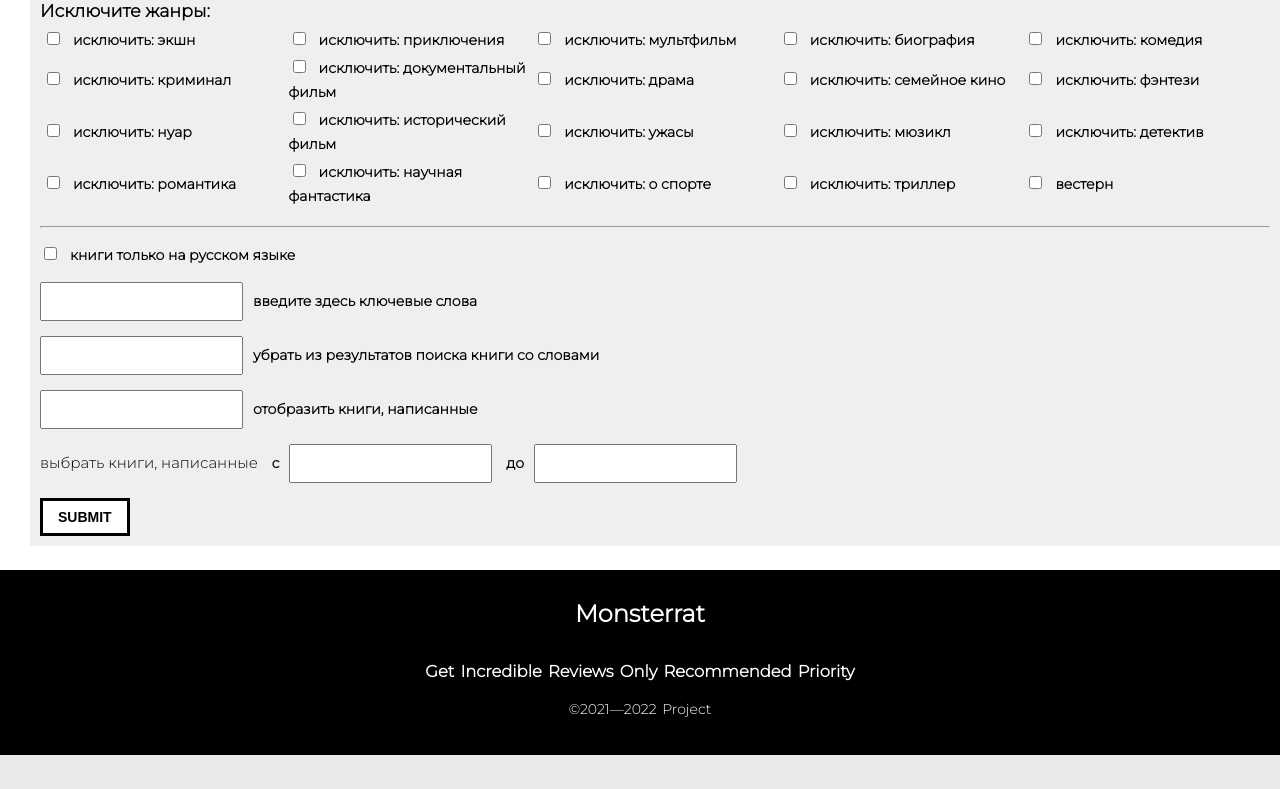
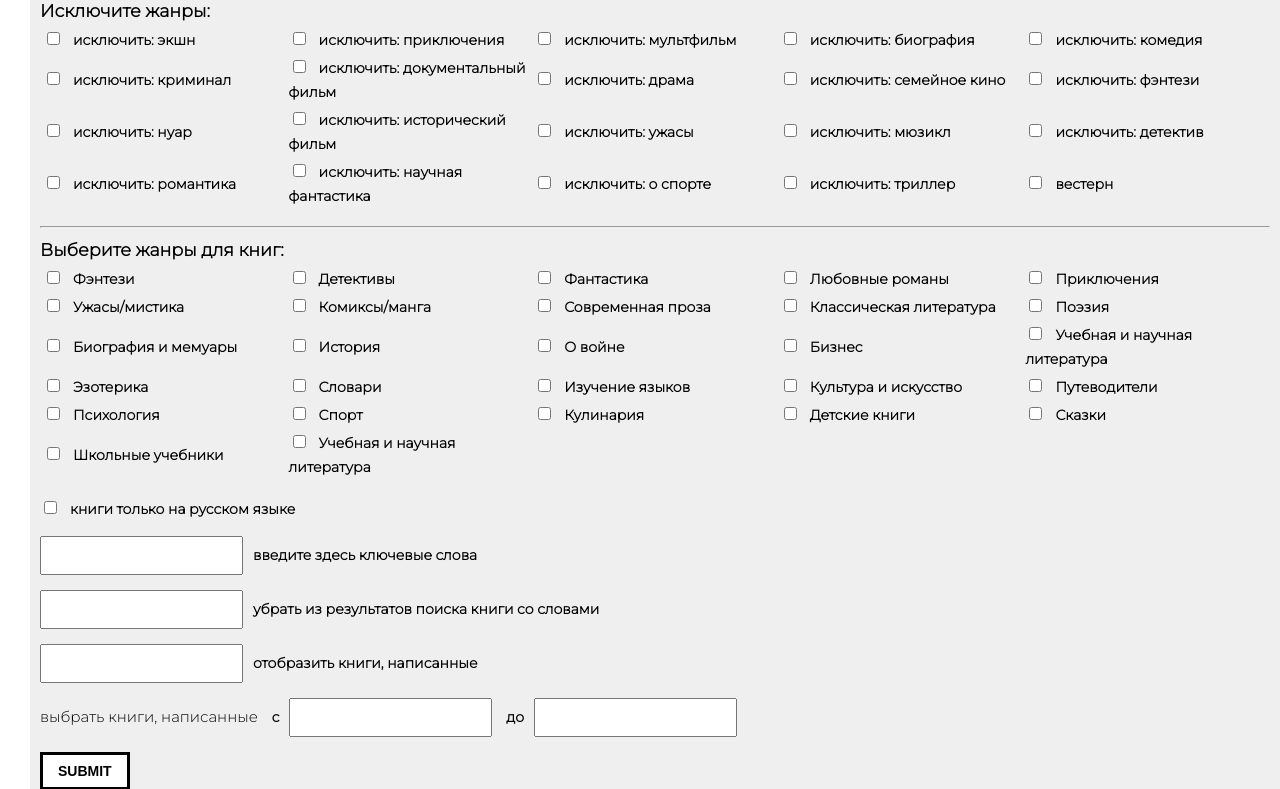
Before and after one commit to kolenka-matka/spasite, a Django app: page /movies_choice/ in a window 1280 px wide. Shown: the part 766-1555 px from the top of the page. Before the commit the page ends 1521 px from the top, so only its background shows below. Run offline with Django 4.2, Linux system fonts and the light colour scheme; some libraries are stand-ins or nearby versions.

Commit message:
ура поиск по книгам!

```diff
--- a/girorp/forms.py
+++ b/girorp/forms.py
@@ -111,6 +111,8 @@ class MoviesChoiceForm(forms.Form):
     books = forms.BooleanField(label='книги', required=False)
     podcasts = forms.BooleanField(label='подкасты', required=False)
 
+    # test = forms.BooleanField(label='ПОМОГИТЕ', required=False)
+
 
     fantasy_book = forms.BooleanField(label='Фэнтези', required=False)
     detective_book = forms.BooleanField(label='Детективы', required=False)
@@ -119,7 +121,6 @@ class MoviesChoiceForm(forms.Form):
     adventure_book = forms.BooleanField(label='Приключения', required=False)
     horror_book = forms.BooleanField(label='Ужасы/мистика', required=False)
     manga_book = forms.BooleanField(label='Комиксы/манга', required=False)
-
     modern_prose_book = forms.BooleanField(label='Современная проза', required=False)
     classic_book = forms.BooleanField(label='Классическая литература', required=False)
     poetry_book = forms.BooleanField(label='Поэзия', required=False)
@@ -130,7 +131,6 @@ class MoviesChoiceForm(forms.Form):
     study_book = forms.BooleanField(label='Учебная и научная литература', required=False)
     esoteric_book = forms.BooleanField(label='Эзотерика', required=False)
     dictionary_book = forms.BooleanField(label='Словари', required=False)
-
     languages_book = forms.BooleanField(label='Изучение языков', required=False)
     art_book = forms.BooleanField(label='Культура и искусство', required=False)
     maps_book = forms.BooleanField(label='Путеводители', required=False)
--- a/girorp/views.py
+++ b/girorp/views.py
@@ -3,10 +3,10 @@ from django.shortcuts import render
 from django.contrib.auth import authenticate, login, logout
 from django.contrib.auth.decorators import login_required
 from django.shortcuts import HttpResponseRedirect
-from .create_request import create_request
+from .create_request import create_request, books_help, from_hren_to_genre
 from .forms import LoginForm, UserRegistrationForm, MoviesChoiceForm
 from dal import autocomplete
-from .lists import actors_list
+from .lists import actors_list, new_book_genres_list
 
 
 
@@ -141,15 +141,17 @@ def choose_movies(request):  # !!!!!!!!!!!!!!!!!!!!!!! ФИЛЬМЫ
             exclude_thriller = ('thriller', form.cleaned_data.get('exclude_thriller'))
             exclude_western = ('western', form.cleaned_data.get('exclude_western'))
 
-            exclude_genres = {exclude_adventure, exclude_animation, exclude_biography, exclude_comedy, exclude_crime, exclude_documentary,
-                              exclude_drama, exclude_family, exclude_action, fantasy, exclude_film_noir, exclude_history, exclude_horror, exclude_fantasy,
-                              exclude_musical, exclude_mystery, exclude_romance, exclude_sci_fi, exclude_sport, exclude_thriller, exclude_western}
+            exclude_genres = {exclude_adventure, exclude_animation, exclude_biography, exclude_comedy, exclude_crime,
+                              exclude_documentary,
+                              exclude_drama, exclude_family, exclude_action, fantasy, exclude_film_noir,
+                              exclude_history, exclude_horror, exclude_fantasy,
+                              exclude_musical, exclude_mystery, exclude_romance, exclude_sci_fi, exclude_sport,
+                              exclude_thriller, exclude_western}
             exclude_genres = {item[0].replace('_', '-') for item in exclude_genres if item[1] == True}
             if exclude_genres:
                 selection.append('вы исключили следующие жанры: ' + ', '.join(exclude_genres))
 
             plot = form.cleaned_data.get('plot')
-
 
             # ---------------------------------- КАТЕГОРИЯ ПОИСКА ----------------------------------
             tv_series = ('tv_series', form.cleaned_data.get('tv_series'))
@@ -157,6 +159,10 @@ def choose_movies(request):  # !!!!!!!!!!!!!!!!!!!!!!! ФИЛЬМЫ
             games = ('games', form.cleaned_data.get('games'))
             books = ('books', form.cleaned_data.get('books'))
             podcasts = ('podcasts', form.cleaned_data.get('podcasts'))
+
+            res = ('teeesting things', form.cleaned_data.get('test'))
+            tests = [res]
+            selected_res = [item[0].replace('_', '-') for item in tests if item[1] == True]
 
             categories = [tv_series, movies, games, books, podcasts]
             selected_category = [item[0].replace('_', '-') for item in categories if item[1] == True]
@@ -183,7 +189,9 @@ def choose_movies(request):  # !!!!!!!!!!!!!!!!!!!!!!! ФИЛЬМЫ
             study_book = ('/znaniya-navyki/uchebnaya-nauchnaya-literatura/', form.cleaned_data.get('study_book'))
             esoteric_book = ('/knigi-ezoterika/', form.cleaned_data.get('esoteric_book'))
             dictionary_book = ('/spravochniki-slovari/', form.cleaned_data.get('dictionary_book'))
-            languages_book = ('/znaniya-navyki/uchebnaya-nauchnaya-literatura/gumanitarnye-obschestvennye-nauki/izuchenie-yazykov/', form.cleaned_data.get('languages_book'))
+            languages_book = (
+            '/znaniya-navyki/uchebnaya-nauchnaya-literatura/gumanitarnye-obschestvennye-nauki/izuchenie-yazykov/',
+            form.cleaned_data.get('languages_book'))
             art_book = ('/knigi-iskusstvo/', form.cleaned_data.get('art_book'))
             maps_book = ('/spravochniki-slovari/putevoditeli/', form.cleaned_data.get('maps_book'))
             psychology_book = ('/knigi-psihologiya/', form.cleaned_data.get('psychology_book'))
@@ -194,20 +202,29 @@ def choose_movies(request):  # !!!!!!!!!!!!!!!!!!!!!!! ФИЛЬМЫ
             student_book = ('/detskie-knigi/uchebnaya-literatura/', form.cleaned_data.get('student_book'))
             school_book = ('/shkolnye-uchebniki/', form.cleaned_data.get('school_book'))
 
-            books = [fantasy_book, detective_book, science_fiction_book, romance_book, adventure_book, horror_book, manga_book,
-                               modern_prose_book, classic_book, poetry_book, biography_book, history_book, war_book, business_book, study_book,
-                               esoteric_book, dictionary_book, languages_book, psychology_book, maps_book, art_book, sport_book, cooking_book,
-                               kids_book, fairytales_book, student_book, school_book]
 
-            selected_books = [item[0] for item in books if item[1] == True]
+
+            books = [fantasy_book, detective_book, science_fiction_book, romance_book, adventure_book, horror_book,
+                     manga_book,
+                     modern_prose_book, classic_book, poetry_book, biography_book, history_book, war_book,
+                     business_book,
+                     study_book, esoteric_book, dictionary_book, languages_book, psychology_book, maps_book, art_book,
+                     sport_book,
+                     cooking_book, kids_book, fairytales_book, student_book, school_book]
+
+            selected_books = [item[0].replace('_', '-') for item in books if item[1] == True]
+            # !!!!!!!!!!!!!!!!!!!!!!!!!!!!!!!!!!!!!!!!!!!!!!!!!!!!!!!!!!!!!!!!!!!!!!!!!
+            # selected_books = [from_hren_to_genre(i) for i in selected_books]
+            # !!!!!!!!!!!!!!!!!!!!!!!!!!!!!!!!!!!!!!!!!!!!!!!!!!!!!!!!!!!!!!!!!!!!!!!!!
             if selected_books:
                 selection.append('вы выбрали следующие жанры для книг: ' + ', '.join(selected_books))
 
             # !!!!!!!!!!!!!!!! -- вот отсюда начинается код из-за которого ничего не работает -- !!!!!!!!!!!!!!!!!!!
 
-
-            return render(request, 'search/movies_results.html',
-                          {'temp': create_request(selected_books, selected_category, selected_genres, countries, exclude_genres, plot, ratings, actors), 'selection': selection})
+            return render(request, 'search/books_results.html',
+                          {'temp': create_request(selected_books, selected_category, selected_genres, countries,
+                                                  exclude_genres, plot, ratings, actors), 'selection': selection,
+                           'books': books_help(selected_books)})
     else:
         form = MoviesChoiceForm()
     return render(request, 'search/movies_choice.html', {'form': form})
--- a/templates/search/movies_choice.html
+++ b/templates/search/movies_choice.html
@@ -42,6 +42,7 @@
     <form method="post">
         <h3>Выберите категорию поиска:</h3>
         {% csrf_token %}
+
         {% render_field form.movies class="genres" %}<label class="genres">{{ form.movies.label }}</label>
         {% render_field form.tv_series class="genres" %}<label class="genres">{{ form.tv_series.label }}</label>
         {% render_field form.games class="genres" %}<label class="genres">{{ form.games.label }}</label>
@@ -120,9 +121,52 @@
             </tr>
         </table>
         <p></p>
+        <hr>
 
+        <h3>Выберите жанры для книг:</h3>
+        <table>
+        <tr>
+            <td width="20%">{% render_field form.fantasy_book class="genres" %}<label class="genres">{{ form.fantasy_book.label }}</label></td>
+            <td width="20%">{% render_field form.detective_book class="genres" %}<label class="genres">{{ form.detective_book.label }}</label></td>
+            <td width="20%">{% render_field form.science_fiction_book class="genres" %}<label class="genres">{{ form.science_fiction_book.label }}</label></td>
+            <td width="20%">{% render_field form.romance_book class="genres" %}<label class="genres">{{ form.romance_book.label }}</label></td>
+            <td width="20%">{% render_field form.adventure_book class="genres" %}<label class="genres">{{ form.adventure_book.label }}</label></td>
+        </tr>
 
-        <hr>
+        <tr>
+            <td width="20%">{% render_field form.horror_book class="genres" %}<label class="genres">{{ form.horror_book.label }}</label></td>
+            <td width="20%">{% render_field form.manga_book class="genres" %}<label class="genres">{{ form.manga_book.label }}</label></td>
+            <td width="20%">{% render_field form.modern_prose_book class="genres" %}<label class="genres">{{ form.modern_prose_book.label }}</label></td>
+            <td width="20%">{% render_field form.classic_book class="genres" %}<label class="genres">{{ form.classic_book.label }}</label></td>
+            <td width="20%">{% render_field form.poetry_book class="genres" %}<label class="genres">{{ form.poetry_book.label }}</label></td>
+        </tr>
+        <tr>
+            <td width="20%">{% render_field form.biography_book class="genres" %}<label class="genres">{{ form.biography_book.label }}</label></td>
+            <td width="20%">{% render_field form.history_book class="genres" %}<label class="genres">{{ form.history_book.label }}</label></td>
+            <td width="20%">{% render_field form.war_book class="genres" %}<label class="genres">{{ form.war_book.label }}</label></td>
+            <td width="20%">{% render_field form.business_book class="genres" %}<label class="genres">{{ form.business_book.label }}</label></td>
+            <td width="20%">{% render_field form.study_book class="genres" %}<label class="genres">{{ form.study_book.label }}</label></td>
+        </tr>
+            <tr>
+            <td width="20%">{% render_field form.esoteric_book class="genres" %}<label class="genres">{{ form.esoteric_book.label }}</label></td>
+            <td width="20%">{% render_field form.dictionary_book class="genres" %}<label class="genres">{{ form.dictionary_book.label }}</label></td>
+            <td width="20%">{% render_field form.languages_book class="genres" %}<label class="genres">{{ form.languages_book.label }}</label></td>
+            <td width="20%">{% render_field form.art_book class="genres" %}<label class="genres">{{ form.art_book.label }}</label></td>
+            <td width="20%">{% render_field form.maps_book class="genres" %}<label class="genres">{{ form.maps_book.label }}</label></td>
+        </tr>
+            <tr>
+            <td width="20%">{% render_field form.psychology_book class="genres" %}<label class="genres">{{ form.psychology_book.label }}</label></td>
+            <td width="20%">{% render_field form.sport_book class="genres" %}<label class="genres">{{ form.sport_book.label }}</label></td>
+            <td width="20%">{% render_field form.cooking_book class="genres" %}<label class="genres">{{ form.cooking_book.label }}</label></td>
+            <td width="20%">{% render_field form.kids_book class="genres" %}<label class="genres">{{ form.kids_book.label }}</label></td>
+            <td width="20%">{% render_field form.fairytales_book class="genres" %}<label class="genres">{{ form.fairytales_book.label }}</label></td>
+        </tr>
+            <tr>
+            <td width="20%">{% render_field form.student_book class="genres" %}<label class="genres">{{ form.student_book.label }}</label></td>
+            <td width="20%">{% render_field form.school_book class="genres" %}<label class="genres">{{ form.school_book.label }}</label></td>
+        </tr>
+        </table>
+
         <p>{% render_field form.russian class="genres" %}<label class="genres">{{ form.russian.label }}</label></p>
         <p>{% render_field form.keywords class="genres" %}<label class="genres">{{ form.keywords.label }}</label></p>
         <p>{% render_field form.exclude_keywords class="genres" %}<label class="genres">{{ form.exclude_keywords.label }}</label></p>
```
Also changed, not shown: girorp/create_request.py (+39 -0 lines).
